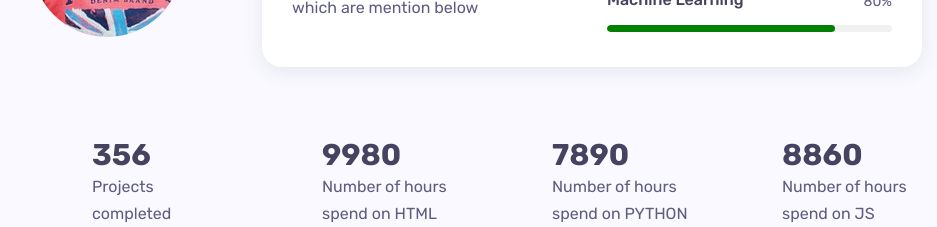
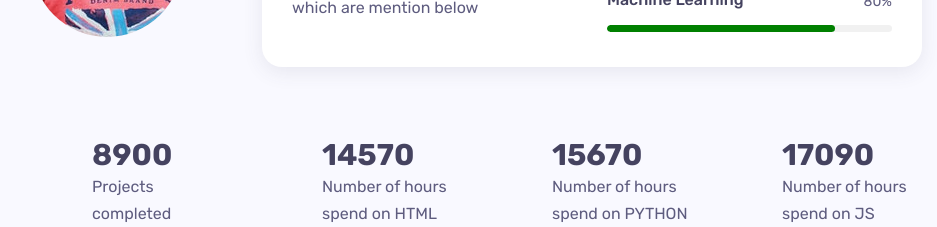
Before and after one commit to Avipahadi/Portfolio, a plain HTML site: page AS - My Own Portfolio/index.html in a window 1280 px wide. Shown: the part 1240-1467 px from the top of the page, without its empty margins (163-1100 px from the left). Drawn offline with nearby package versions, Linux system fonts and the light colour scheme.

Commit message:
Update index.html

```diff
--- a/AS - My Own Portfolio/index.html
+++ b/AS - My Own Portfolio/index.html
@@ -357,7 +357,7 @@
 						<!-- fact item -->
 						<div class="fact-item">
 							<div class="details">
-								<h3 class="mb-0 mt-0 number"><em class="count">356</em></h3>
+								<h3 class="mb-0 mt-0 number"><em class="count">8900</em></h3>
 								<p class="mb-0">Projects completed</p>
 							</div>
 						</div>
@@ -368,7 +368,7 @@
 						<!-- fact item -->
 						<div class="fact-item">
 							<div class="details">
-								<h3 class="mb-0 mt-0 number"><em class="count">9980</em></h3>
+								<h3 class="mb-0 mt-0 number"><em class="count">14570</em></h3>
 								<p class="mb-0">Number of hours spend on HTML</p>
 							</div>
 						</div>
@@ -379,7 +379,7 @@
 						<!-- fact item -->
 						<div class="fact-item">
 							<div class="details">
-								<h3 class="mb-0 mt-0 number"><em class="count">7890</em></h3>
+								<h3 class="mb-0 mt-0 number"><em class="count">15670</em></h3>
 								<p class="mb-0">Number of hours spend on PYTHON</p>
 							</div>
 						</div>
@@ -390,7 +390,7 @@
 						<!-- fact item -->
 						<div class="fact-item">
 							<div class="details">
-								<h3 class="mb-0 mt-0 number"><em class="count">8860</em></h3>
+								<h3 class="mb-0 mt-0 number"><em class="count">17090</em></h3>
 								<p class="mb-0">Number of hours spend on JS</p>
 							</div>
 						</div>
```
